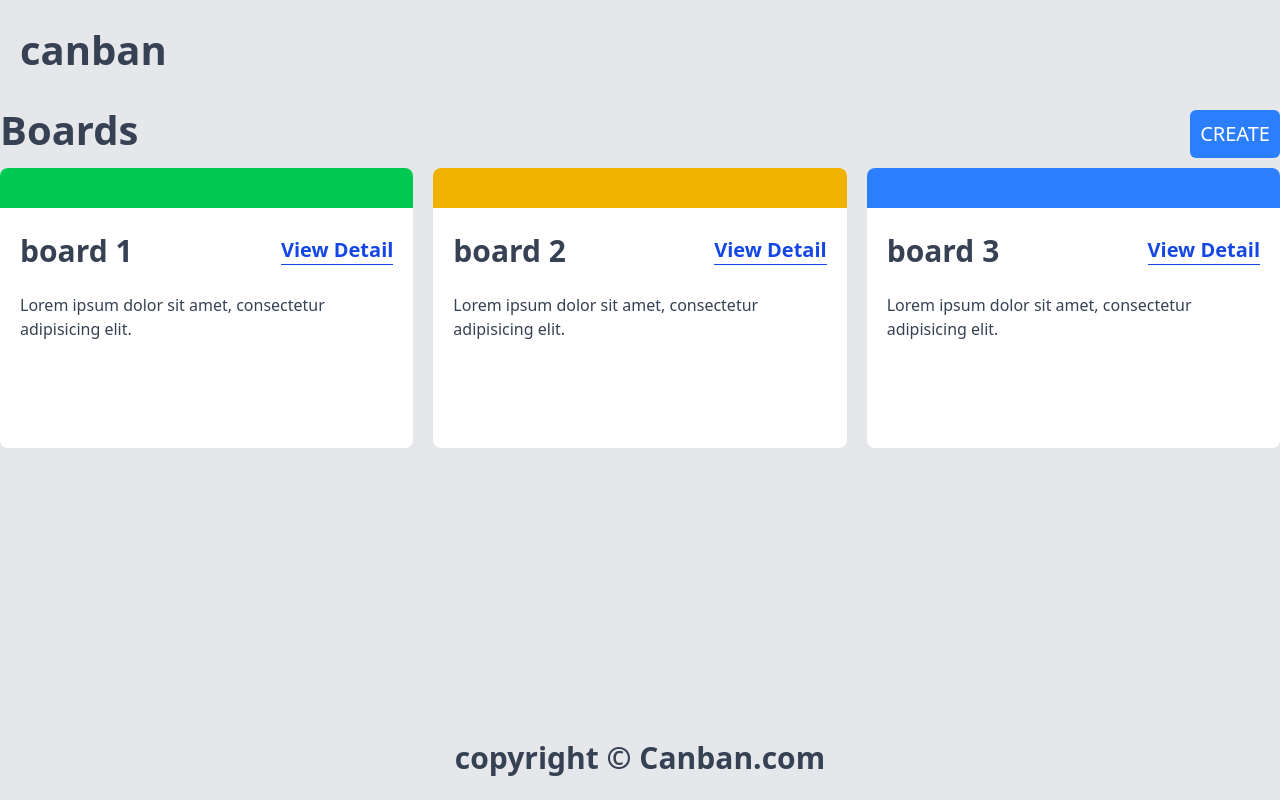
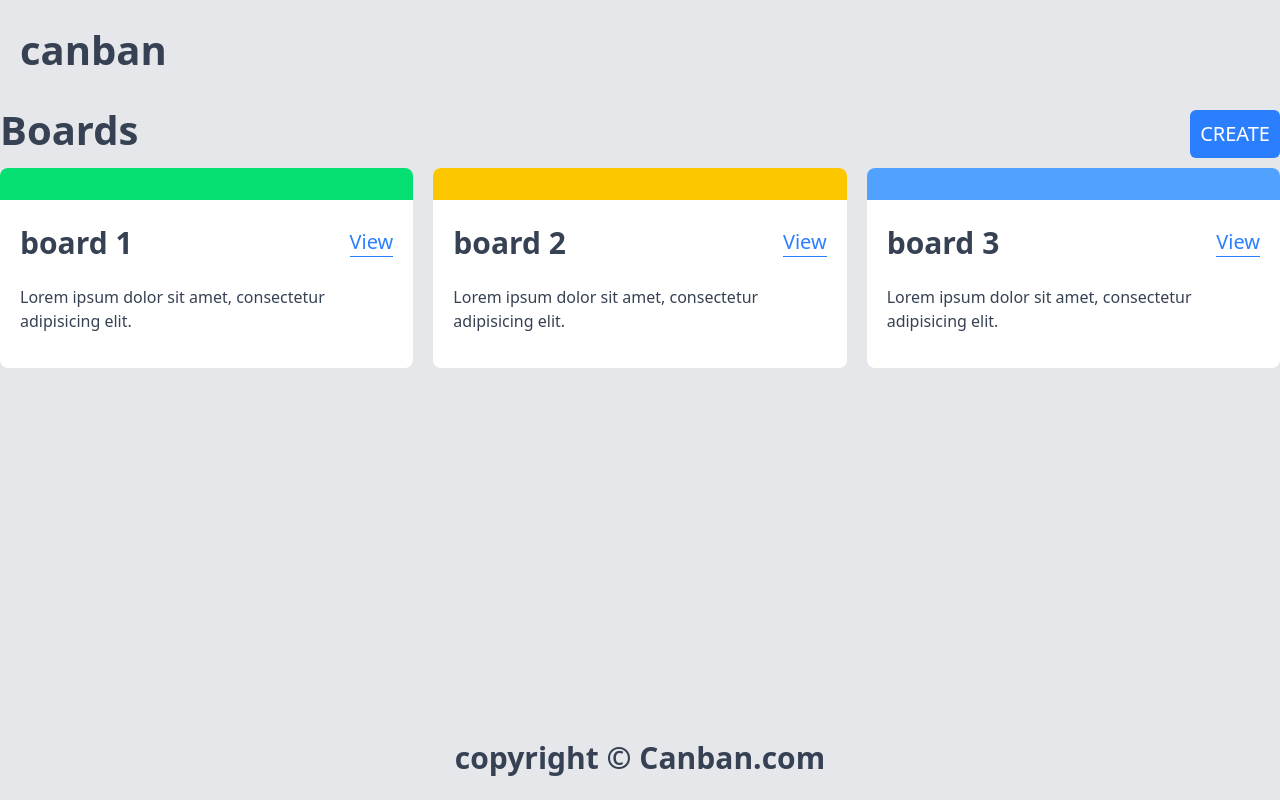
Before and after one commit to sobhanjaferi/Canban, a Next.js app: page / in a window 1280 px wide. Built offline with nearby package versions, Linux system fonts and the light colour scheme.

Commit message:
[UPDATE] board box styles

```diff
--- a/src/features/board/Board-Box.tsx
+++ b/src/features/board/Board-Box.tsx
@@ -10,14 +10,14 @@ interface Props {
 
 export default function BoardBox(prop: Props): ReactElement {
    return (
-      <section className={"min-h-70 rounded-lg bg-white col-span-1"}>
+      <section className={"min-h-50 rounded-lg bg-white col-span-1"}>
          <div
-            className={`rounded-t-lg p-5
-        ${prop.color === "gray" && "bg-gray-500"}
-        ${prop.color === "blue" && "bg-blue-500"}
-        ${prop.color === "red" && "bg-red-500"}
-        ${prop.color === "green" && "bg-green-500"}
-        ${prop.color === "yellow" && "bg-yellow-500"}`}
+            className={`rounded-t-lg p-4
+        ${prop.color === "gray" && "bg-gray-400"}
+        ${prop.color === "blue" && "bg-blue-400"}
+        ${prop.color === "red" && "bg-red-400"}
+        ${prop.color === "green" && "bg-green-400"}
+        ${prop.color === "yellow" && "bg-yellow-400"}`}
          ></div>
 
          <div className={"flex justify-between items-center p-5"}>
@@ -25,9 +25,9 @@ export default function BoardBox(prop: Props): ReactElement {
 
             <Link
                href={`board/${prop.id}`}
-               className={"text-blue-700 text-xl font-bold border-b"}
+               className={"text-blue-500 text-xl border-b"}
             >
-               View Detail
+               View
             </Link>
          </div>
 
```
